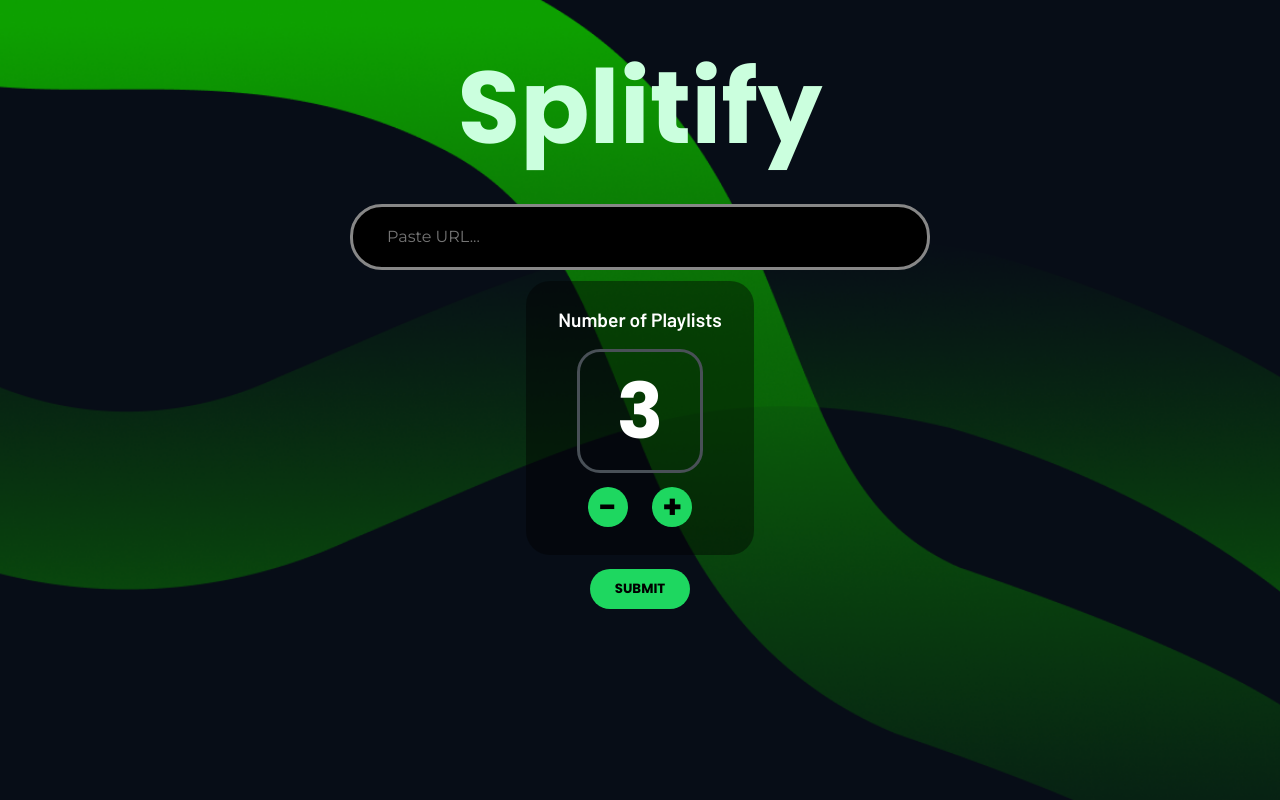
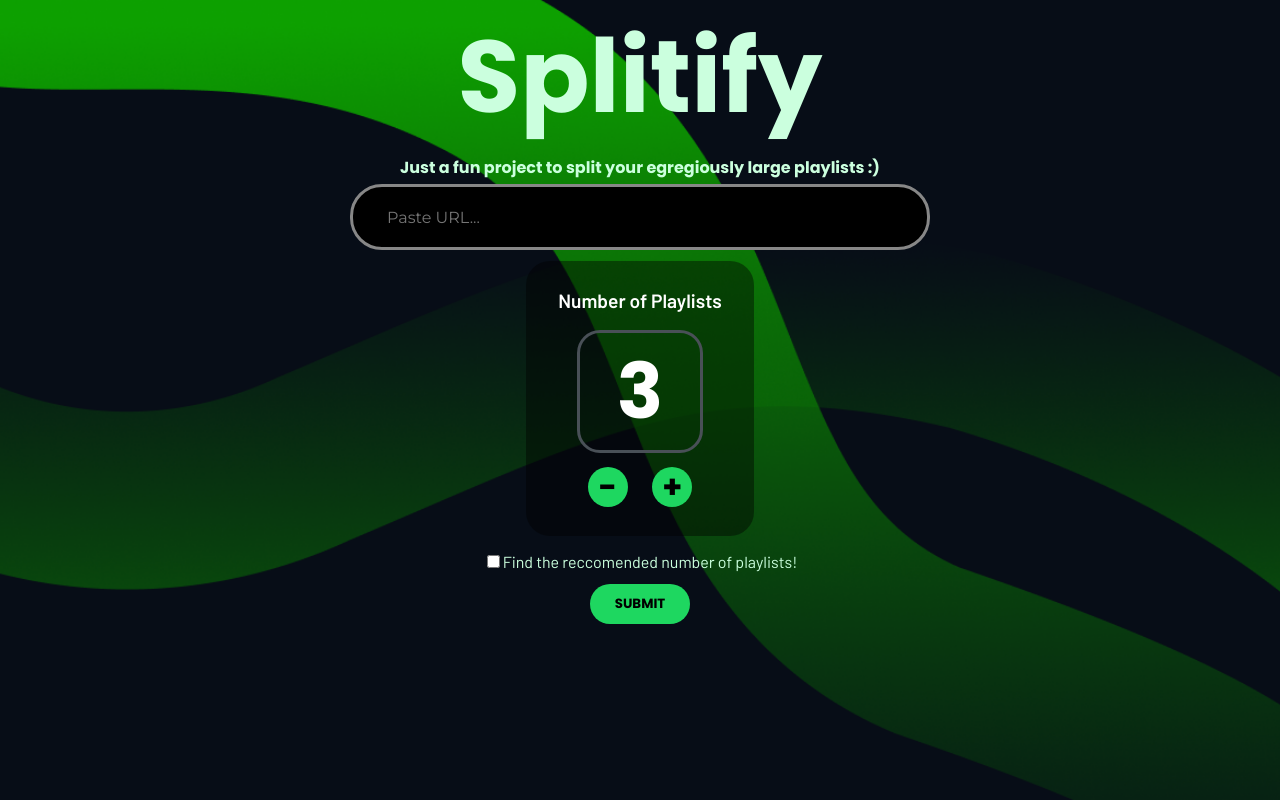
Before and after one commit to JasYi/splitify, a React (Create React App) app: page / in a window 1280 px wide. Built offline with nearby package versions, Linux system fonts and the light colour scheme.

Commit message:
finished results page and linked with python code

```diff
--- a/package.json
+++ b/package.json
@@ -10,6 +10,7 @@
     "react": "^18.2.0",
     "react-dom": "^18.2.0",
     "react-scripts": "5.0.1",
+    "react-spotify-embed": "^2.0.3",
     "web-vitals": "^2.1.4"
   },
   "scripts": {
--- a/src/App.js
+++ b/src/App.js
@@ -1,15 +1,14 @@
-import logo from "./logo.svg";
 import "./css/App.css";
 import Home from "./pages/home";
+import Results from "./pages/results";
 import { BrowserRouter, Routes, Route } from "react-router-dom";
-import Callback from "./pages/callback";
 
 function App() {
   return (
     <BrowserRouter>
       <Routes>
         <Route path="/" element={<Home />} />
-        <Route path="./callback" element={<Callback />} />
+        <Route path="/results" element={<Results/>}/>
       </Routes>
     </BrowserRouter>
   );
--- /dev/null
+++ b/src/components/spotify.js
@@ -0,0 +1,24 @@
+import React from "react";
+import "../css/Spotify.css";
+
+export default function Spotify({ uri }) {
+  function uri_to_url(uri_in) {
+    var uri_components = uri_in.split(":");
+    return "https://open.spotify.com/embed/playlist/" + uri_components[2];
+  }
+
+  var url = uri_to_url(uri);
+
+  return (
+    <div className="embed">
+      <iframe
+        src={url}
+        className="frame"
+        frameBorder="0"
+        allowfullscreen=""
+        allow="autoplay; clipboard-write; encrypted-media; fullscreen; picture-in-picture"
+        loading="lazy"
+      ></iframe>
+    </div>
+  );
+}
--- a/src/css/App.css
+++ b/src/css/App.css
@@ -1,17 +1,18 @@
 @import url('https://fonts.googleapis.com/css2?family=Poppins:ital,wght@0,100;0,200;0,300;0,400;0,500;0,600;0,700;0,800;0,900;1,100;1,200;1,300;1,400;1,500;1,600;1,700;1,800;1,900&display=swap');
 @import url('https://fonts.googleapis.com/css2?family=Barlow:ital,wght@0,100;0,200;0,300;0,400;0,500;0,600;0,700;0,800;0,900;1,100;1,200;1,300;1,400;1,500;1,600;1,700;1,800;1,900&display=swap');
 
-*{
+* {
   font-family: 'Barlow', sans-serif;
+  color: #CBFFDE;
   background: transparent;
 }
 
-body{
+body {
   padding: 0;
   margin: 0;
 }
 
-html{
+html {
   background: url('../../public/background.png') no-repeat center center fixed;
   -webkit-background-size: cover;
   -moz-background-size: cover;
@@ -19,14 +20,17 @@ html{
   background-size: cover;
 }
 
-.container{
+.container {
   height: 100%;
   width: 100%;
 }
 
+h1{
+  text-align: center;
+}
 /*mobile repsonsive part*/
-@media screen and (max-width: 425px){
-  body{
+@media screen and (max-width: 425px) {
+  body {
     display: flex;
   }
 }
--- a/src/css/Home.css
+++ b/src/css/Home.css
@@ -2,39 +2,49 @@
 @import url('https://fonts.googleapis.com/css2?family=Barlow:ital,wght@0,100;0,200;0,300;0,400;0,500;0,600;0,700;0,800;0,900;1,100;1,200;1,300;1,400;1,500;1,600;1,700;1,800;1,900&display=swap');
 @import url('https://fonts.googleapis.com/css2?family=Montserrat:ital,wght@0,100;0,200;0,300;0,400;0,500;0,600;0,700;0,800;0,900;1,100;1,200;1,300;1,400;1,500;1,600;1,700;1,800;1,900&display=swap');
 
-h1.title{
+h1.title {
     font-family: 'Poppins', sans-serif;
     font-weight: bold;
     font-size: 6.375em;
     color: #CBFFDE;
     text-align: center;
-    margin-bottom: 0.2em;
-    margin-top: 0.3em;
+    margin-bottom: 0em;
+    margin-top: 0em;
 }
 
-.form{
+h3.subtitle {
+    font-family: 'Poppins', sans-serif;
+    font-weight: bold;
+    font-size: 1em;
+    color: #CBFFDE;
+    text-align: center;
+    margin-bottom: 0.3em;
+    margin-top: 0.1em;
+}
+
+.form {
     margin: auto;
 }
 
-.text-input{
+.text-input {
     font-family: 'Montserrat', sans-serif;
     font-size: 1em;
     background-color: black;
     margin: auto;
     display: block;
     width: 35.625em;
-    height:  3.6em;
+    height: 3.6em;
     border-radius: 2em;
     color: gray;
     text-indent: 2em;
     border: solid #878787;
 }
 
-.num-select{
+.num-select {
     background-color: rgba(0, 0, 0, 0.42);
     width: 14.21125em;
     height: 17.163125em;
-    margin:auto;
+    margin: auto;
     border-radius: 1.5em;
     margin-top: 0.7em;
 
@@ -43,7 +53,7 @@ h1.title{
     position: relative;
 }
 
-.num-input{
+.num-input {
     /*text*/
     font-family: 'Poppins', sans-serif;
     font-weight: bold;
@@ -63,7 +73,7 @@ h1.title{
     border-width: medium;
 }
 
-.num-label{
+.num-label {
     /*text*/
     font-family: 'Barlow', sans-serif;
     font-weight: 600;
@@ -74,7 +84,7 @@ h1.title{
     top: 10%;
 }
 
-.inc-button{
+.inc-button {
     /*text*/
     font-family: 'Poppins', sans-serif;
     font-weight: bold;
@@ -95,15 +105,20 @@ h1.title{
     top: 75%;
 }
 
-.minus{
+.minus {
     left: 27%;
 }
 
-.plus{
+.plus {
     right: 27%;
 }
 
-.submit-btn{
+.reccomended-checkbox{
+    margin-top: 1em;
+    text-align: center;
+}
+
+.submit-btn {
     /*text*/
     font-family: 'Poppins', sans-serif;
     font-weight: bold;
--- /dev/null
+++ b/src/css/Results.css
@@ -0,0 +1,10 @@
+div.playlists{
+    background-color: rgba(0, 0, 0, 0.42);
+    margin: auto;
+    border-radius: 1.5em;
+    width: 50%;
+    padding: 1em;
+
+    justify-content: center;
+    position: relative;
+}
--- /dev/null
+++ b/src/css/Spotify.css
@@ -0,0 +1,15 @@
+.frame{
+    width: 90%;
+    height: 5em;
+    margin:auto;
+}
+.embed{
+    display: flex;
+    align-items: center;
+    justify-content: center;
+    margin: 2em;
+}
+
+h1{
+    font-size: 4em;
+}
--- a/src/pages/callback.js
+++ /dev/null
@@ -1,17 +0,0 @@
-import React from "react";
-import "../css/Home.css";
-import { useEffect } from "react";
-
-export default function Callback() {
-  // // use this use effect hook to log the params of the current URL to check
-  // // if the request was successful
-  // useEffect(() => {
-  //   console.log();
-
-  //   return () => {
-  //     second;
-  //   };
-  // }, [third]);
-
-  return <h1>Redirecting...</h1>;
-}
--- a/src/pages/home.js
+++ b/src/pages/home.js
@@ -1,10 +1,14 @@
 import React, { useState } from "react";
 import "../css/Home.css";
-import { useNavigate } from "react-router-dom";
+import { createSearchParams, useNavigate } from "react-router-dom";
 
 export default function Home() {
   // backend for incrementing the count variable
   let [count, setCount] = useState(3);
+  const [playlistUrl, setPlaylistUrl] = useState("");
+  const [checked, setChecked] = useState(false);
+  const navigate = useNavigate();
+  var api_url = "http://127.0.0.1:5000/authcode";
 
   function incrementVal() {
     count = count + 1;
@@ -19,35 +23,45 @@ export default function Home() {
     setCount(count);
   }
 
-  // OAuth for Spotify
-  var client_id = "CLIENT_ID";
-  var redirect_uri = "http://localhost:3000/callback";
-  const navigate = useNavigate();
+  // handling change of form elements
+  const handleChange = (event) => {
+    const { name, value } = event.target;
+    setPlaylistUrl(value);
+  };
 
-  function auth() {
-    var state = Math.random().toString(36).substring(16);
-    var scope = "user-read-private user-read-email";
+  // handling change of checkbox
+  const handleClick = () => setChecked(!checked);
 
-    let url = new URL("https://accounts.spotify.com/authorize?");
-    let params = new URLSearchParams(url.search);
-    params.append("response_type", "code");
-    params.append("client_id", client_id);
-    params.append("scope", scope);
-    params.append("redirect_uri", redirect_uri);
-    params.append("state", state);
+  async function submitToAPI() {
+    const data = { playlist: playlistUrl, num: count, ideal: checked };
+    const searchParams = new URLSearchParams(data);
+    window.location.href = api_url + "?" + searchParams.toString();
 
-    navigate(url);
+    // window.location.href =
+    //   api_url +
+    //   createSearchParams({
+    //     playlist: playlistUrl,
+    //     num: count,
+    //     ideal: checked,
+    //   }).toString();
+
+    // call the api endpoint here, have to set up in flask first
   }
 
   return (
     <div>
       <h1 className="title">Splitify</h1>
+      <h3 className="subtitle">
+        Just a fun project to split your egregiously large playlists :)
+      </h3>
       <div className="form">
-        <form>
+        <form onSubmit={submitToAPI}>
           <input
             type="text"
             className="text-input"
             placeholder="Paste URL..."
+            value={playlistUrl}
+            onChange={handleChange}
           />
           <div className="num-select">
             <label className="num-label">Number of Playlists</label>
@@ -72,6 +86,15 @@ export default function Home() {
               +
             </button>
           </div>
+          <div className="reccomended-checkbox">
+            <input
+              type="checkbox"
+              className="rec-num"
+              value={checked}
+              onClick={handleClick}
+            />
+            <label>Find the reccomended number of playlists!</label>
+          </div>
           <button type="submit" className="submit-btn">
             SUBMIT
           </button>
--- /dev/null
+++ b/src/pages/results.js
@@ -0,0 +1,20 @@
+import React from "react";
+import { useNavigate } from "react-router-dom";
+import Spotify from "../components/spotify";
+import "../css/Results.css";
+
+export default function Results() {
+  const urlSearchString = window.location.search;
+  const params = new URLSearchParams(urlSearchString);
+  var uri_str = params.get("uris");
+  var uris = uri_str.split(",");
+
+  const uri_items = uris.map((elem) => <Spotify uri={elem.trim()} />);
+
+  return (
+    <div>
+      <h1>Your Playlists:</h1>
+      <div className="playlists">{uri_items}</div>
+    </div>
+  );
+}
```
Also changed, not shown: 1 other file (tests, documents, lock files or other folders).
